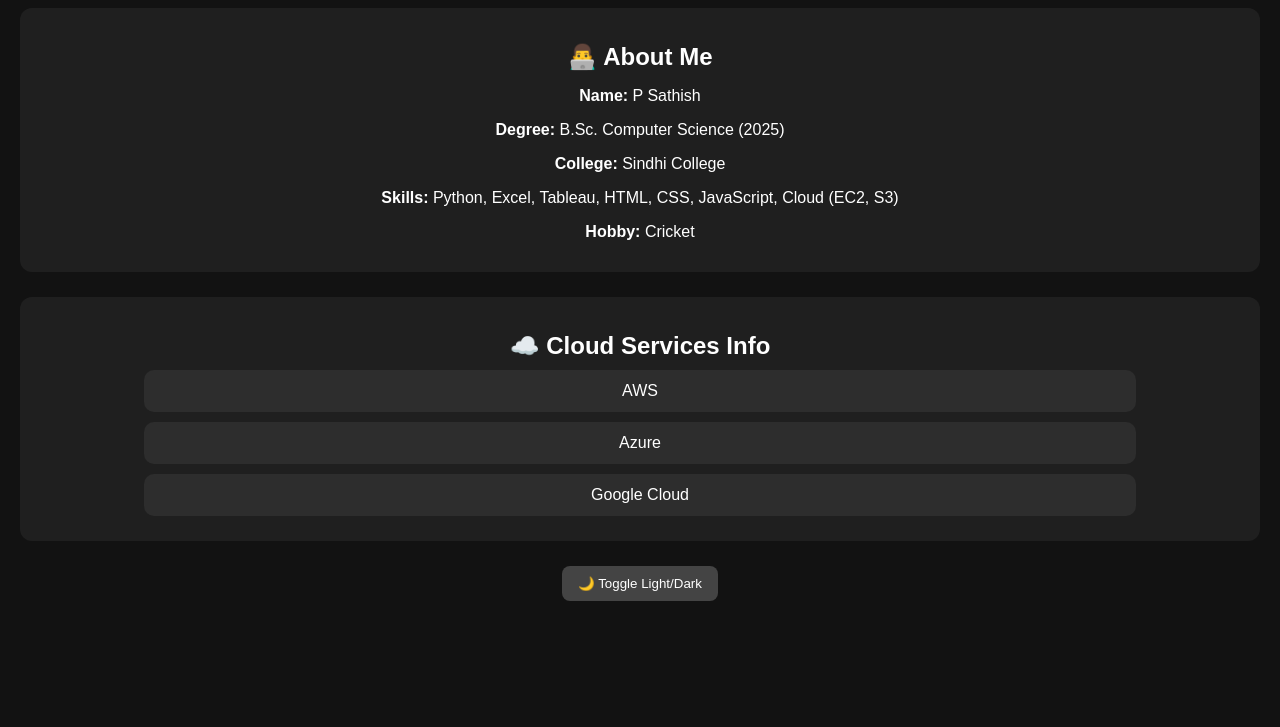
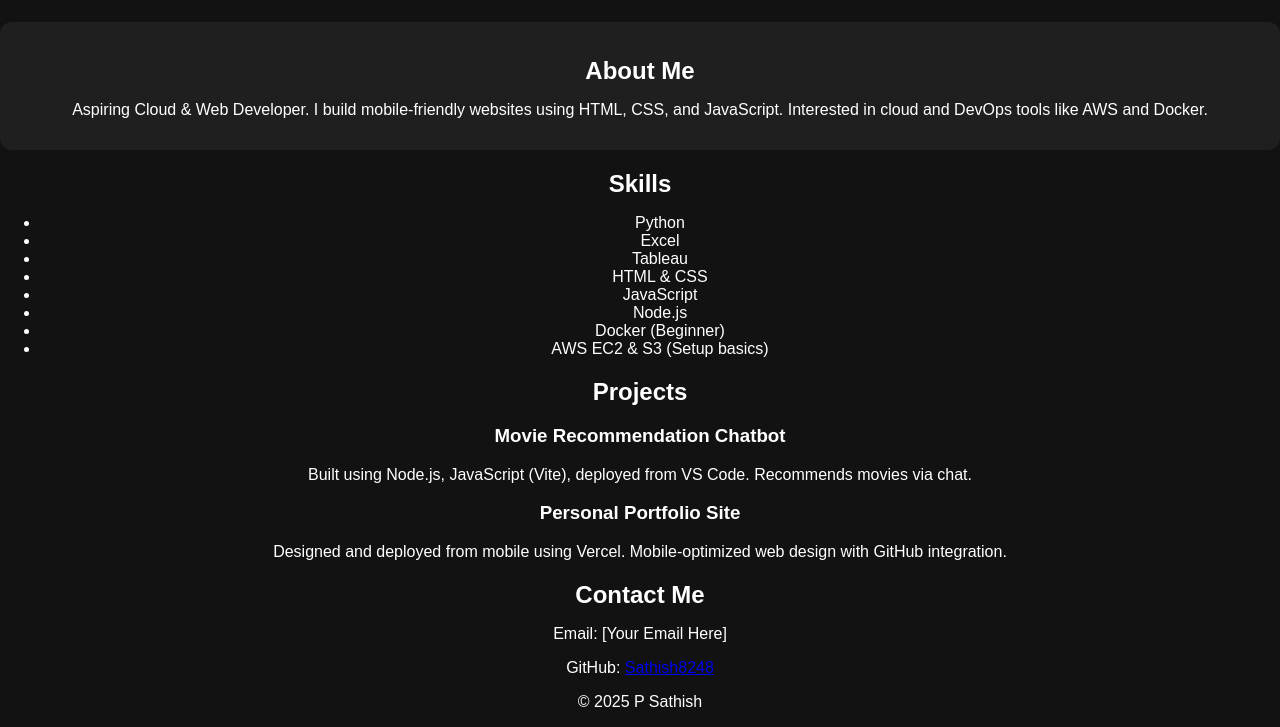
Before and after one commit to Sathish8248/Sathish.gs, a plain HTML site: page index.html in a window 1280 px wide. Shown: the part 95-822 px from the top of the page. Before the commit the page ends 800 px from the top, so only its background shows below. Drawn offline with Linux system fonts and the light colour scheme.

Commit message:
Update index.html

```diff
--- a/index.html
+++ b/index.html
@@ -1,37 +1,57 @@
 <!DOCTYPE html>
 <html lang="en">
 <head>
-  <meta charset="UTF-8">
-  <title>Sathish P's Cloud Project</title>
-  <link rel="stylesheet" href="style.css">
+  <meta charset="UTF-8" />
+  <meta name="viewport" content="width=device-width, initial-scale=1.0"/>
+  <title>P Sathish Portfolio</title>
+  <link rel="stylesheet" href="style.css"/>
 </head>
 <body>
-  <div class="container">
-    <h1>Welcome to Sathish P's Project</h1>
+  <header class="header">
+    <h1 class="fade-in">Hi, I'm <span>Sathish P</span></h1>
+    <p class="fade-in delay">B.Sc. Computer Science | Sindhi College | 2025</p>
+  </header>
 
-    <section class="about">
-      <h2>👨‍💻 About Me</h2>
-      <p><strong>Name:</strong> P Sathish</p>
-      <p><strong>Degree:</strong> B.Sc. Computer Science (2025)</p>
-      <p><strong>College:</strong> Sindhi College</p>
-      <p><strong>Skills:</strong> Python, Excel, Tableau, HTML, CSS, JavaScript, Cloud (EC2, S3)</p>
-      <p><strong>Hobby:</strong> Cricket</p>
-    </section>
+  <section class="about fade-in">
+    <h2>About Me</h2>
+    <p>Aspiring Cloud & Web Developer. I build mobile-friendly websites using HTML, CSS, and JavaScript. Interested in cloud and DevOps tools like AWS and Docker.</p>
+  </section>
 
-    <section class="project">
-      <h2>☁️ Cloud Services Info</h2>
-      <div class="card" onclick="showInfo('aws')">AWS</div>
-      <div class="card" onclick="showInfo('azure')">Azure</div>
-      <div class="card" onclick="showInfo('gcp')">Google Cloud</div>
+  <section class="skills fade-in delay">
+    <h2>Skills</h2>
+    <ul>
+      <li>Python</li>
+      <li>Excel</li>
+      <li>Tableau</li>
+      <li>HTML & CSS</li>
+      <li>JavaScript</li>
+      <li>Node.js</li>
+      <li>Docker (Beginner)</li>
+      <li>AWS EC2 & S3 (Setup basics)</li>
+    </ul>
+  </section>
 
-      <div id="info-box" class="hidden">
-        <h3 id="service-title"></h3>
-        <p id="service-description"></p>
-      </div>
-    </section>
+  <section class="projects fade-in">
+    <h2>Projects</h2>
+    <div class="project-card">
+      <h3>Movie Recommendation Chatbot</h3>
+      <p>Built using Node.js, JavaScript (Vite), deployed from VS Code. Recommends movies via chat.</p>
+    </div>
+    <div class="project-card">
+      <h3>Personal Portfolio Site</h3>
+      <p>Designed and deployed from mobile using Vercel. Mobile-optimized web design with GitHub integration.</p>
+    </div>
+  </section>
 
-    <button onclick="toggleMode()" class="toggle-btn">🌙 Toggle Light/Dark</button>
-  </div>
+  <section class="contact fade-in delay">
+    <h2>Contact Me</h2>
+    <p>Email: [Your Email Here]</p>
+    <p>GitHub: <a href="https://github.com/Sathish8248" target="_blank">Sathish8248</a></p>
+  </section>
+
+  <footer class="footer">
+    <p>© 2025 P Sathish</p>
+  </footer>
 
   <script src="script.js"></script>
 </body>
```
